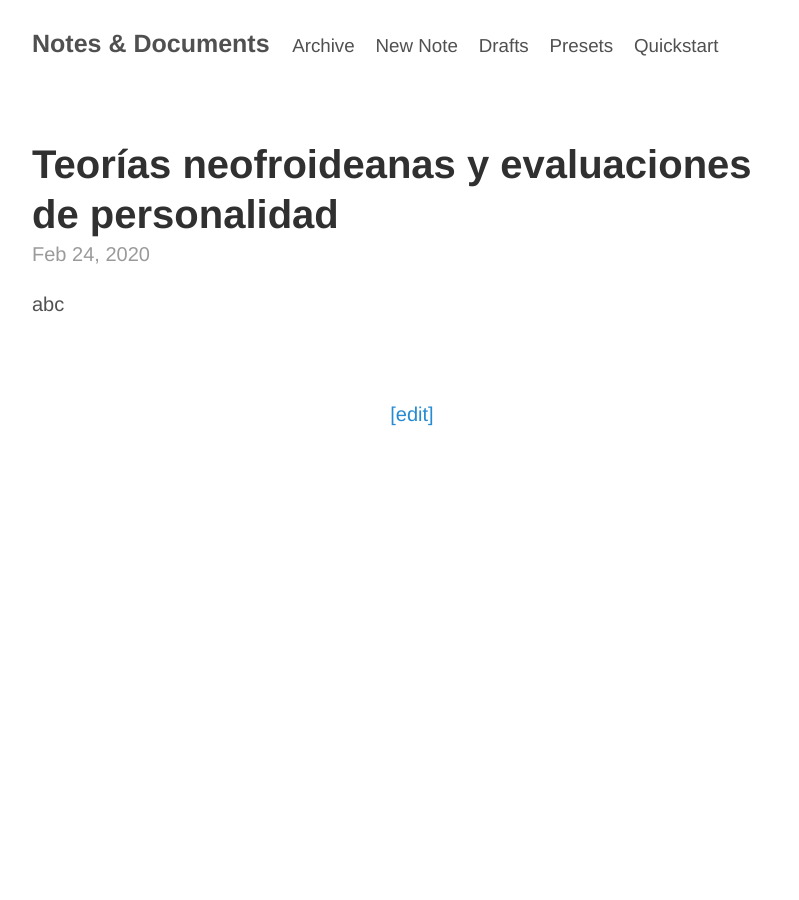
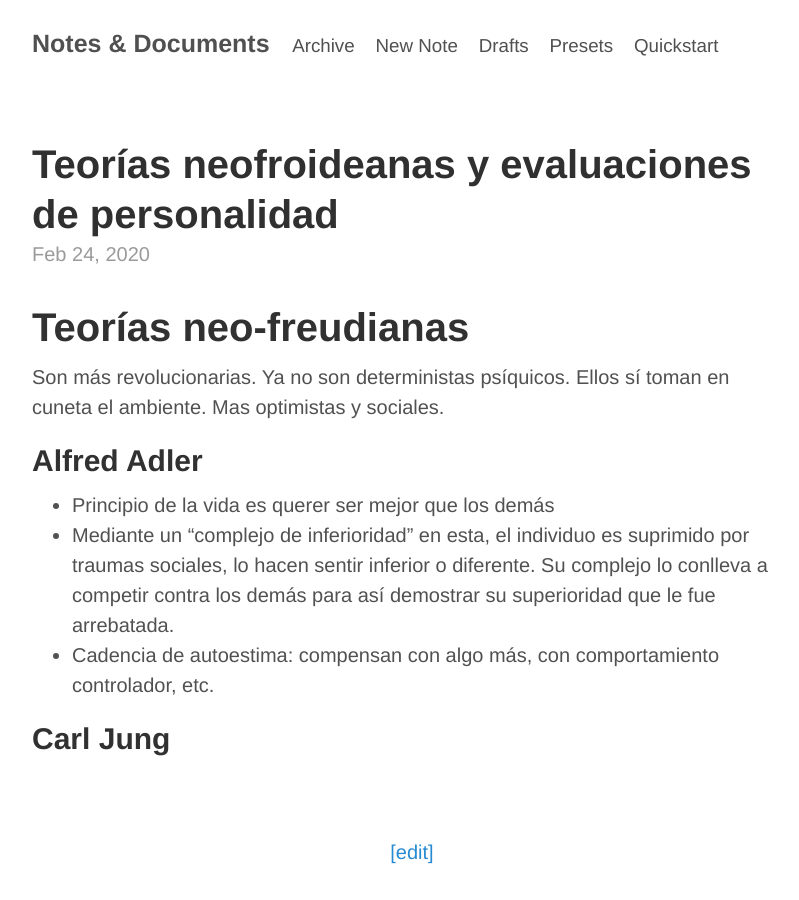
Before and after one commit to alex-esc/notes, a Jekyll site: the page built from _posts/2020-02-24-neo-freud-perso.md, in a window 1280 px wide. Shown: the whole page, without its empty margins (228-1027 px from the left). Built offline with Jekyll 4.4.1, drawn with Linux system fonts in a browser that asks for light colours.

Commit message:
Update 2020-02-24-neo-freud-perso.md

```diff
--- a/_posts/2020-02-24-neo-freud-perso.md
+++ b/_posts/2020-02-24-neo-freud-perso.md
@@ -1,7 +1,17 @@
 ---
 layout: 'post'
-title: 'Teorías neofroideanas y evaluaciones de personalidad'
+title: "Teorías neofroideanas y evaluaciones de personalidad"
 tags: "libreta, Primer Semestre, Psicologia general"
 ---
 
-abc
+# Teorías neo-freudianas
+
+Son más revolucionarias. Ya no son deterministas psíquicos. Ellos sí toman en cuneta el ambiente. Mas optimistas y sociales.
+
+## Alfred Adler
+
+* Principio de la vida es querer ser mejor que los demás
+* Mediante un "complejo de inferioridad" en esta, el individuo es suprimido por traumas sociales, lo hacen sentir inferior o diferente. Su complejo lo conlleva a competir contra los demás para así demostrar su superioridad que le fue arrebatada.
+* Cadencia de autoestima: compensan con algo más, con comportamiento controlador, etc.
+
+## Carl Jung
```
